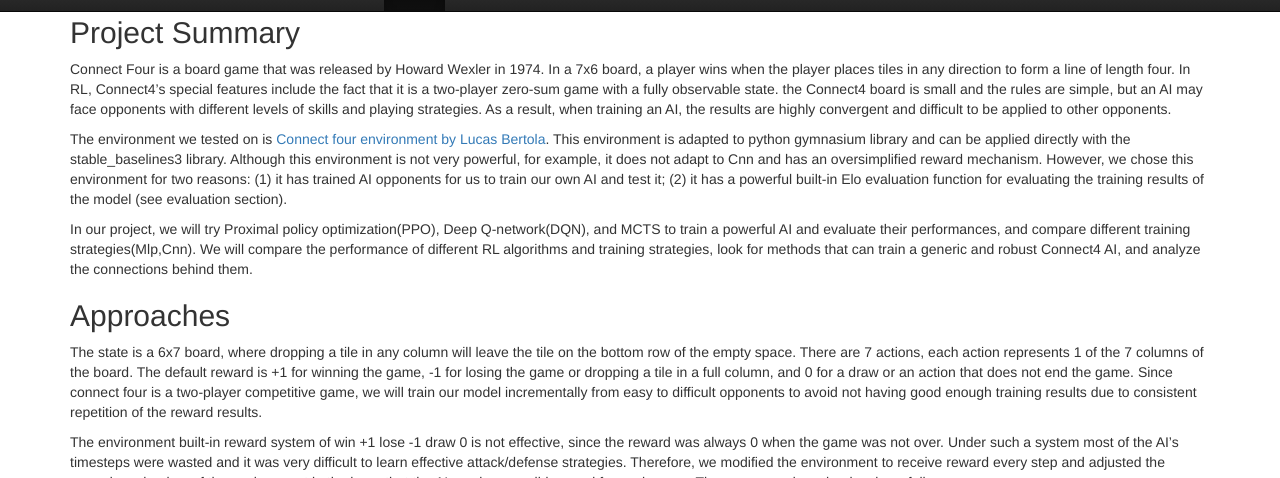
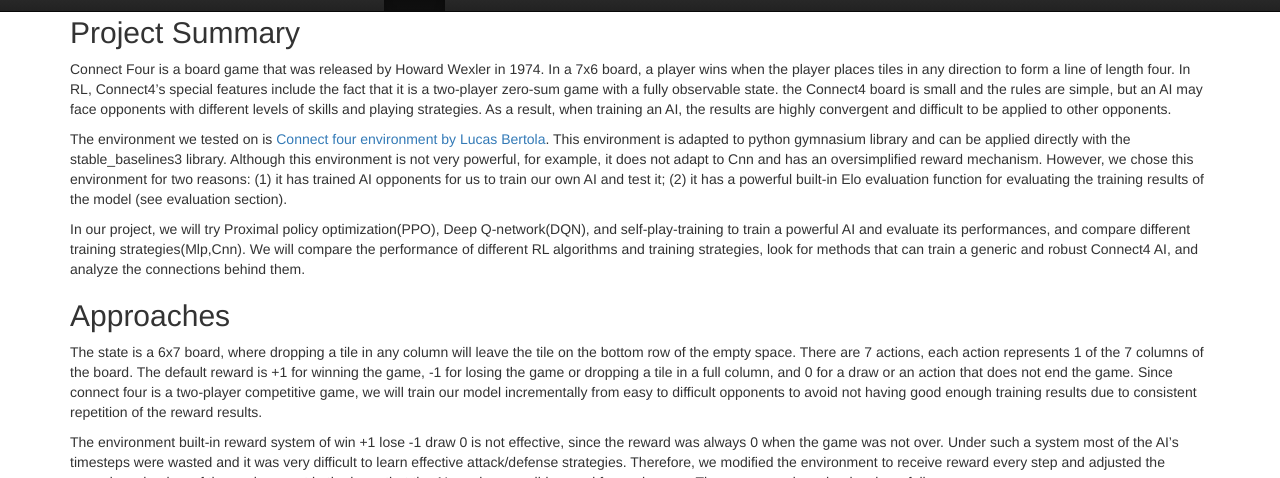
Before and after one commit to guangf1/Connect4, a Jekyll site: the page built from docs/final.md, in a window 1280 px wide and 900 px high, scrolled down 822 px, cut to the strip 39-517 px from the top of the window. Built offline with Jekyll 4.4.1, drawn with Linux system fonts in a browser that asks for light colours; formulas are drawn with MathJax 3.

Commit message:
Update final.md

```diff
--- a/docs/final.md
+++ b/docs/final.md
@@ -12,7 +12,7 @@ Connect Four is a board game that was released by Howard Wexler in 1974. In a 7x
 
 The environment we tested on is [Connect four environment by Lucas Bertola](https://github.com/lucasBertola/Connect-4-Gym-env-Reinforcement-learning/tree/main/exemples). This environment is adapted to python gymnasium library and can be applied directly with the stable_baselines3 library. Although this environment is not very powerful, for example, it does not adapt to Cnn and has an oversimplified reward mechanism. However, we chose this environment for two reasons: (1) it has trained AI opponents for us to train our own AI and test it; (2) it has a powerful built-in Elo evaluation function for evaluating the training results of the model (see evaluation section).
 
-In our project, we will try Proximal policy optimization(PPO), Deep Q-network(DQN), and MCTS to train a powerful AI and evaluate their performances, and compare different training strategies(Mlp,Cnn). We will compare the performance of different RL algorithms and training strategies, look for methods that can train a generic and robust Connect4 AI, and analyze the connections behind them.
+In our project, we will try Proximal policy optimization(PPO), Deep Q-network(DQN), and self-play-training to train a powerful AI and evaluate its performances, and compare different training strategies(Mlp,Cnn). We will compare the performance of different RL algorithms and training strategies, look for methods that can train a generic and robust Connect4 AI, and analyze the connections behind them.
 
 ## Approaches
 The state is a 6x7 board, where dropping a tile in any column will leave the tile on the bottom row of the empty space. There are 7 actions, each action represents 1 of the 7 columns of the board. The default reward is +1 for winning the game, -1 for losing the game or dropping a tile in a full column, and 0 for a draw or an action that does not end the game. Since connect four is a two-player competitive game, we will train our model incrementally from easy to difficult opponents to avoid not having good enough training results due to consistent repetition of the reward results.
```
